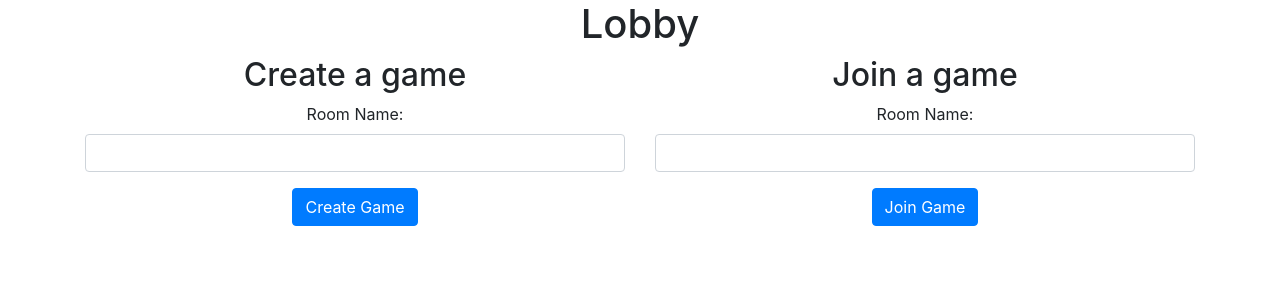
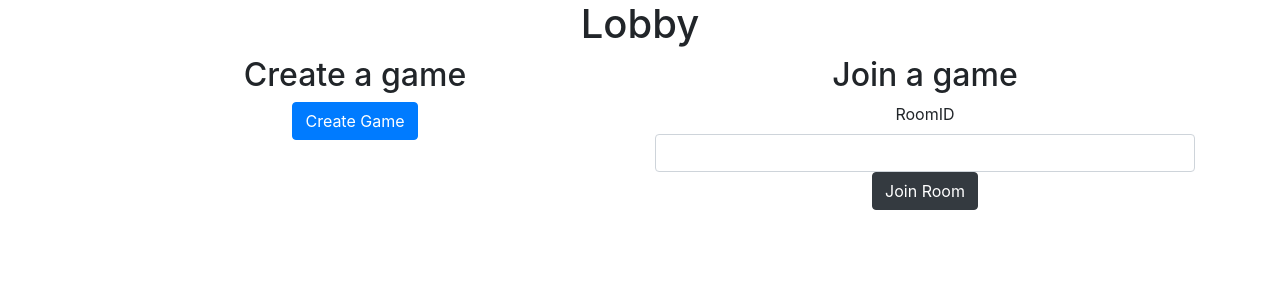
Before and after one commit to vwong175/cse312_group, a Flask app: page /lobby/ in a window 1280 px wide. Shown: the part 110-410 px from the top of the page. Run offline with Flask 2, Linux system fonts and the light colour scheme; some libraries are stand-ins or nearby versions.

Commit message:
join room is a wtform. Need to create functionality to create and join a room server side

```diff
--- a/forms.py
+++ b/forms.py
@@ -21,3 +21,8 @@ class LoginForm(FlaskForm):
     remember = BooleanField('Remember me')
 
     submit = SubmitField('Login')
+
+class JoinRoom(FlaskForm):
+    roomID = StringField('RoomID', validators=[DataRequired(message="A room id is required")])
+
+    submit = SubmitField('Join Room')
--- a/models.py
+++ b/models.py
@@ -31,21 +31,16 @@ class User:
             if is_avialable_email == False:
                 flash("Email address already in use")
                 return redirect(url_for('signup_page'))
-                #return jsonify({"failed": "Email address already in use"}), 400
 
         if request.form.get('password') != request.form.get('confirm_password'):
             flash("password are not matched")
             return redirect(url_for('signup_page'))
-            #return jsonify({"failed": "password are not the same"}), 400
 
 
         #TODO - Most definetly want to take a look at this one more time
         users.insert_one(user)
         print(list(users.find()))
         return redirect(url_for('login_page'))
-            # return redirect('/profile/'+id)
-
-        return jsonify({"failed": "Signup failed"}), 400
 
     def signout(self):
         session.clear()
--- a/server.py
+++ b/server.py
@@ -1,4 +1,4 @@
-from flask import Flask, render_template, url_for, session, redirect, jsonify
+from flask import Flask, render_template, url_for, session, redirect, jsonify, request
 from models import User
 from database import users
 from forms import *
@@ -8,7 +8,6 @@ from flask_socketio import SocketIO, emit, send, join_room, leave_room
 app = Flask(__name__)
 app.secret_key = b'cse312 group project secret key' #TODO: Make an env file, store secret key in there and read secret key there
 socketio = SocketIO(app, cors_allowed_origins='*')
-ROOMS = ["Lounge", "news", "games"]
 
 # root: login page
 @app.route('/', methods=["POST", "GET"])
@@ -33,7 +32,22 @@ def signup_page():
 # lobby page
 @app.route("/lobby/", methods = ["GET"])
 def lobby_page():
-    return render_template('lobby.html')
+    join_room_form = JoinRoom()
+    return render_template('lobby.html', form=join_room_form)
+
+# TODO: Create a random 4 letter string for a room?
+@app.route("/create_room", methods = ["POST"])
+def create_game():
+    return
+
+# TODO: Join room functionality - Not finished yet
+@app.route('/join_room', methods=['POST'])
+def join_room():
+    if "username" in session:
+        room_id = request.form['roomID']
+        return render_template('game.html', room_id=room_id)
+    else:
+        return "Please log in first"
 
 # game page
 @app.route('/game/')
--- a/templates/lobby.html
+++ b/templates/lobby.html
@@ -5,22 +5,19 @@
     <div class="row">
         <div class="col-md-6">
           <h2>Create a game</h2>
-          <form action="/create" method="post">
-            <div class="form-group">
-              <label for="room-name">Room Name:</label>
-              <input type="text" class="form-control" id="room-name" name="room-name">
-            </div>
+          <form action="/create_room" method="POST">
             <button type="submit" class="btn btn-primary">Create Game</button>
           </form>
         </div>
         <div class="col-md-6">
           <h2>Join a game</h2>
-          <form action="/join" method="post">
-            <div class="form-group">
-              <label for="room-name">Room Name:</label>
-              <input type="text" class="form-control" id="room-name" name="room-name">
-            </div>
-            <button type="submit" class="btn btn-primary">Join Game</button>
+
+          <form action="/join_room" class="join-room" method="POST">
+
+            {{ form.roomID.label(class="form-label") }}
+            {{ form.roomID(class="form-control") }}
+
+            {{ form.submit(class="btn btn-dark") }}
           </form>
         </div>
       </div>
```
